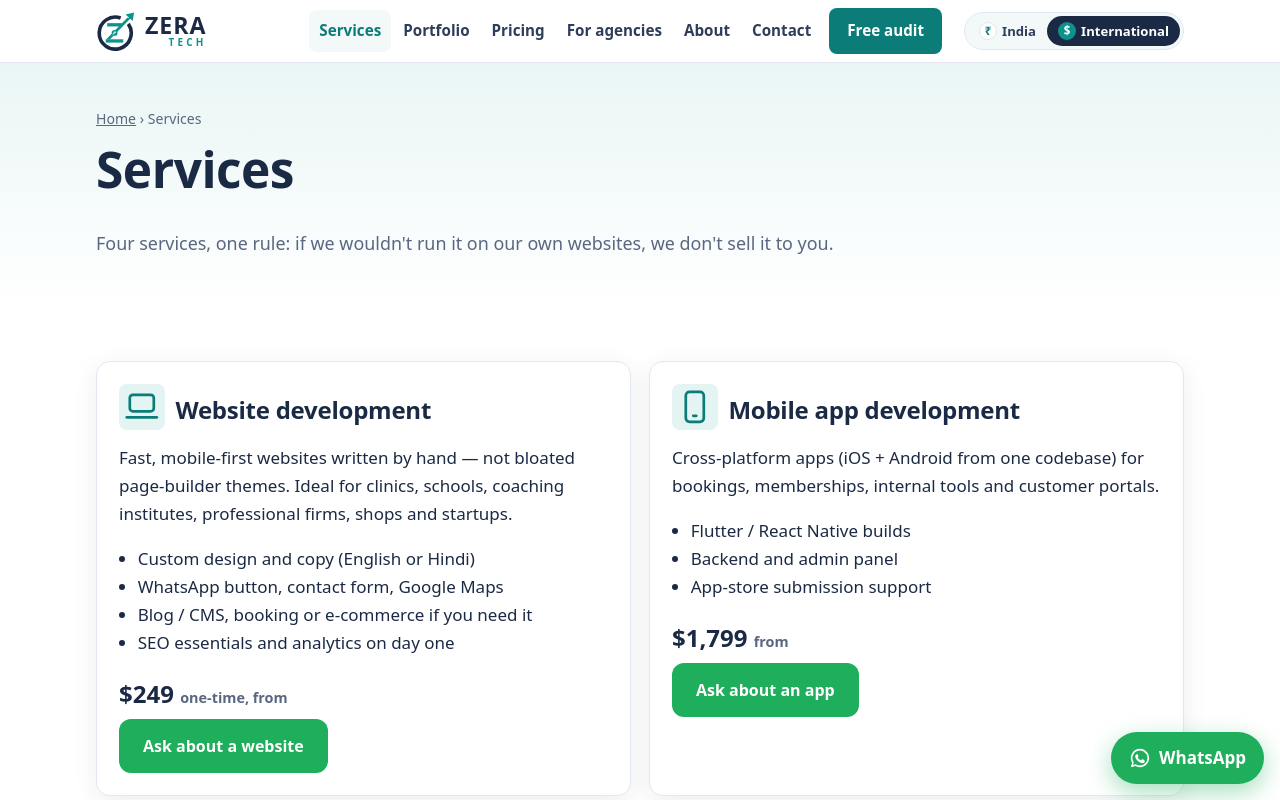
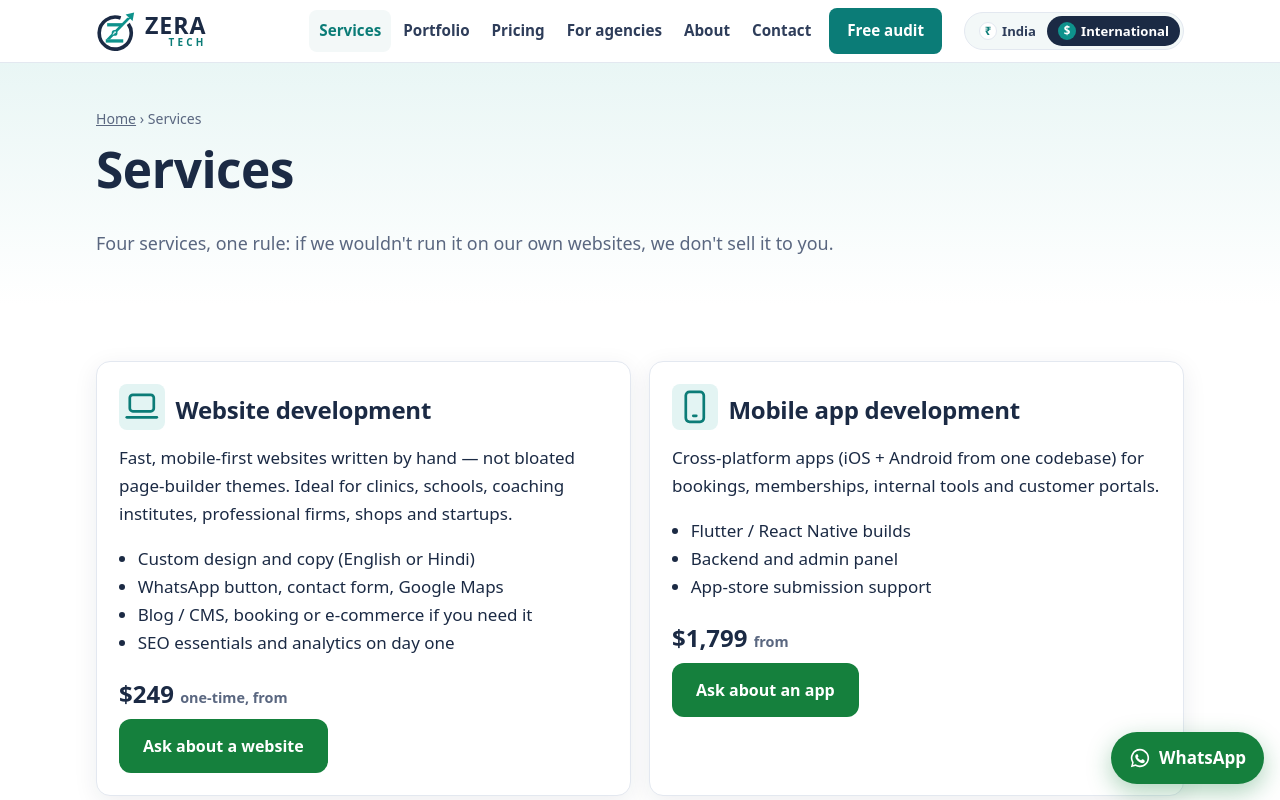
Before and after one commit to zeradental3585-dotcom/zeratech-io-app, a plain HTML site: page services.html in a window 1280 px wide. Shown: the top 800 px of the page. Drawn offline with Linux system fonts and the light colour scheme.

Commit message:
Audit fixes: contrast, brand schema, headers

```diff
--- a/css/style.css
+++ b/css/style.css
@@ -12,7 +12,7 @@
   --brand-dark:#08605C;
   --teal:#0E928C;       /* exact logo teal for marks and accents */
   --accent:#f59e0b;     /* amber highlight */
-  --wa:#1fae5b;         /* WhatsApp green (accessible on white text) */
+  --wa:#15803d;         /* WhatsApp green (accessible on white text) */
   --radius:14px;
   --shadow:0 6px 24px rgba(27,42,68,.08);
   --max:1120px;
@@ -68,7 +68,7 @@ p{margin:0 0 1em}
 .btn-primary{background:var(--brand);color:#fff}
 .btn-primary:hover{background:var(--brand-dark);color:#fff}
 .btn-wa{background:var(--wa);color:#fff}
-.btn-wa:hover{background:#178a48;color:#fff}
+.btn-wa:hover{background:#116632;color:#fff}
 .btn-ghost{background:transparent;border-color:var(--line);color:var(--ink)}
 .btn-ghost:hover{border-color:var(--brand);color:var(--brand)}
 .section.dark .btn-ghost{border-color:#3a4c6d;color:#fff}
@@ -120,7 +120,7 @@ p{margin:0 0 1em}
 /* CTA band */
 .cta-band{background:var(--brand);color:#fff;border-radius:20px;padding:34px 22px;text-align:center}
 .cta-band h2{color:#fff}
-.cta-band p{color:#dbe6ff}
+.cta-band p{color:#fff}
 .cta-band .btn-ghost{border-color:rgba(255,255,255,.5);color:#fff}
 
 /* Footer */
@@ -134,8 +134,8 @@ p{margin:0 0 1em}
 .legal a{color:#aab6cc}
 
 /* Floating WhatsApp */
-.wa-float{position:fixed;right:16px;bottom:16px;z-index:60;display:flex;align-items:center;gap:8px;background:var(--wa);color:#fff;border-radius:99px;padding:12px 18px;font-weight:700;text-decoration:none;box-shadow:0 8px 24px rgba(31,174,91,.4)}
-.wa-float:hover{color:#fff;background:#178a48}
+.wa-float{position:fixed;right:16px;bottom:16px;z-index:60;display:flex;align-items:center;gap:8px;background:var(--wa);color:#fff;border-radius:99px;padding:12px 18px;font-weight:700;text-decoration:none;box-shadow:0 8px 24px rgba(21,128,61,.35)}
+.wa-float:hover{color:#fff;background:#116632}
 .wa-float svg{width:22px;height:22px}
 @media(max-width:420px){.wa-float span{display:none}.wa-float{padding:14px}}
 
@@ -242,3 +242,4 @@ html.r-in [data-r="intl"],html.r-intl [data-r="in"],html.r-in .r-sep,html.r-intl
 .price-line{font-size:1.02rem;color:var(--ink-2);margin:.2em 0 0}.price-line strong{color:var(--brand)}
 @media(max-width:519px){.region button .rf{display:none}.region button{padding:6px 10px;font-size:.8rem}.site-header .wrap{gap:8px}.menu-btn{padding:7px 10px}}
 @media(max-width:400px){.wordmark{font-size:1.2rem}.logo img{width:34px;height:35px}.region button{padding:6px 8px}}
+.wordmark small{color:var(--brand)}.site-footer p a,.site-footer .wrap>a{text-decoration:underline}
```
